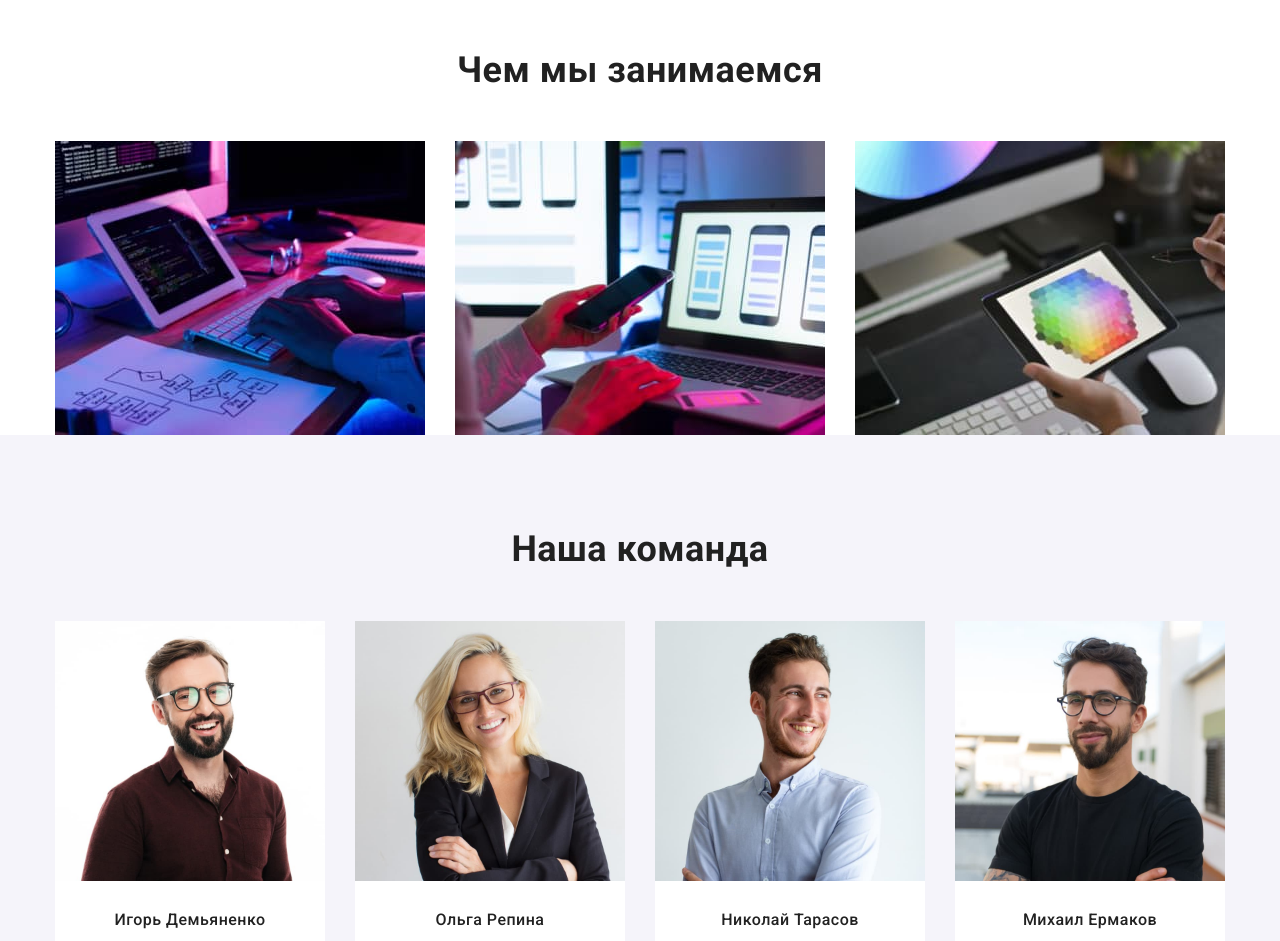
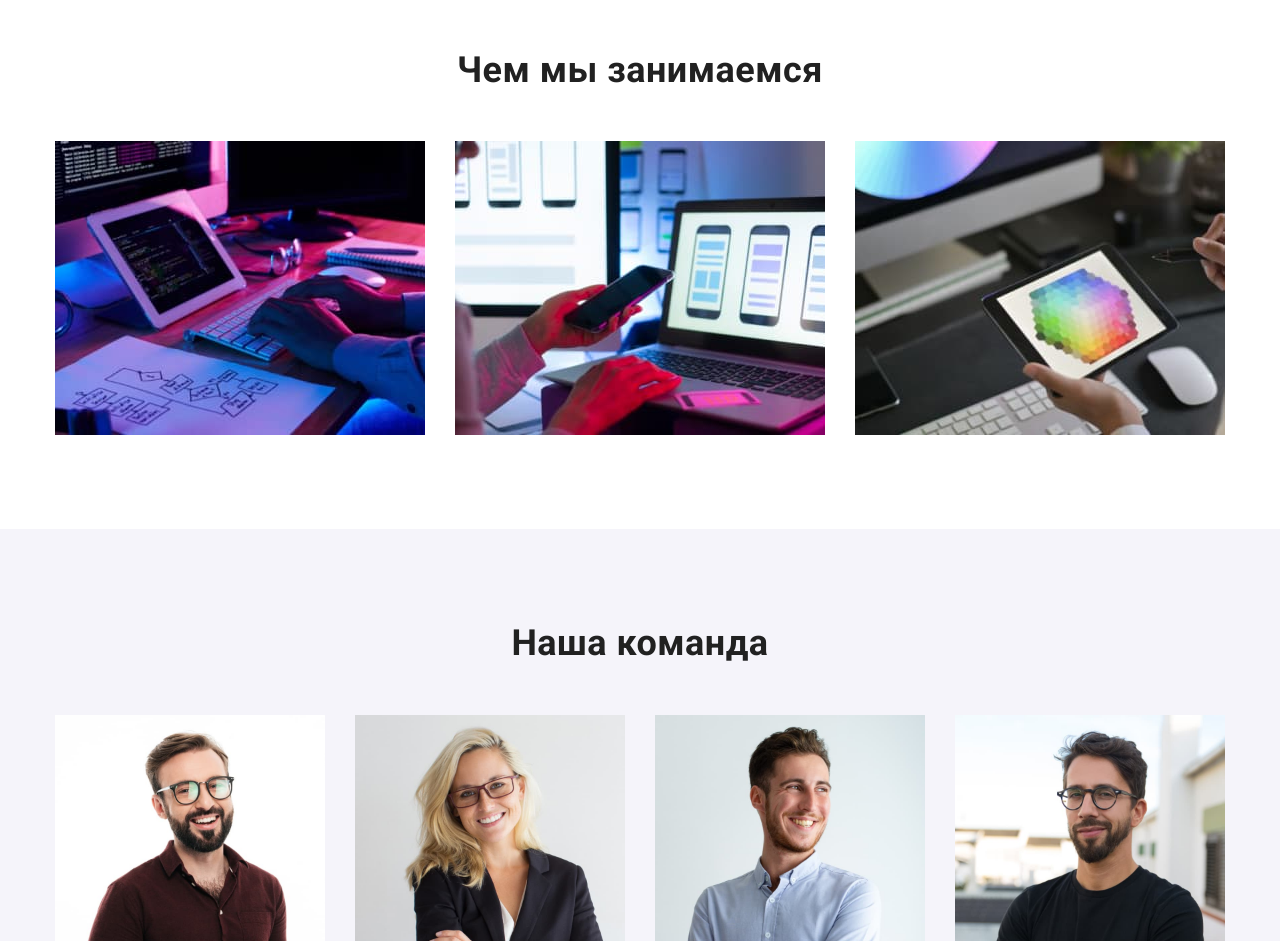
Before and after one commit to Denis21333/goit-markup-hw-03, a plain HTML site: page index.html in a window 1280 px wide. Shown: the part 919-1860 px from the top of the page. Drawn offline with nearby package versions, Linux system fonts and the light colour scheme.

Commit message:
оформление падингов

```diff
--- a/css/style.css
+++ b/css/style.css
@@ -203,11 +203,11 @@ color: var(--secondary-text-color);
 .work-list{
   display: flex;
   align-items: center;
+  padding-bottom: 94px;
 }
 
-/* .img-title{
-  padding-right:30px ;
-} */
+
+
 
 .img-title:not(:last-child){
   padding-right:30px ;
```
